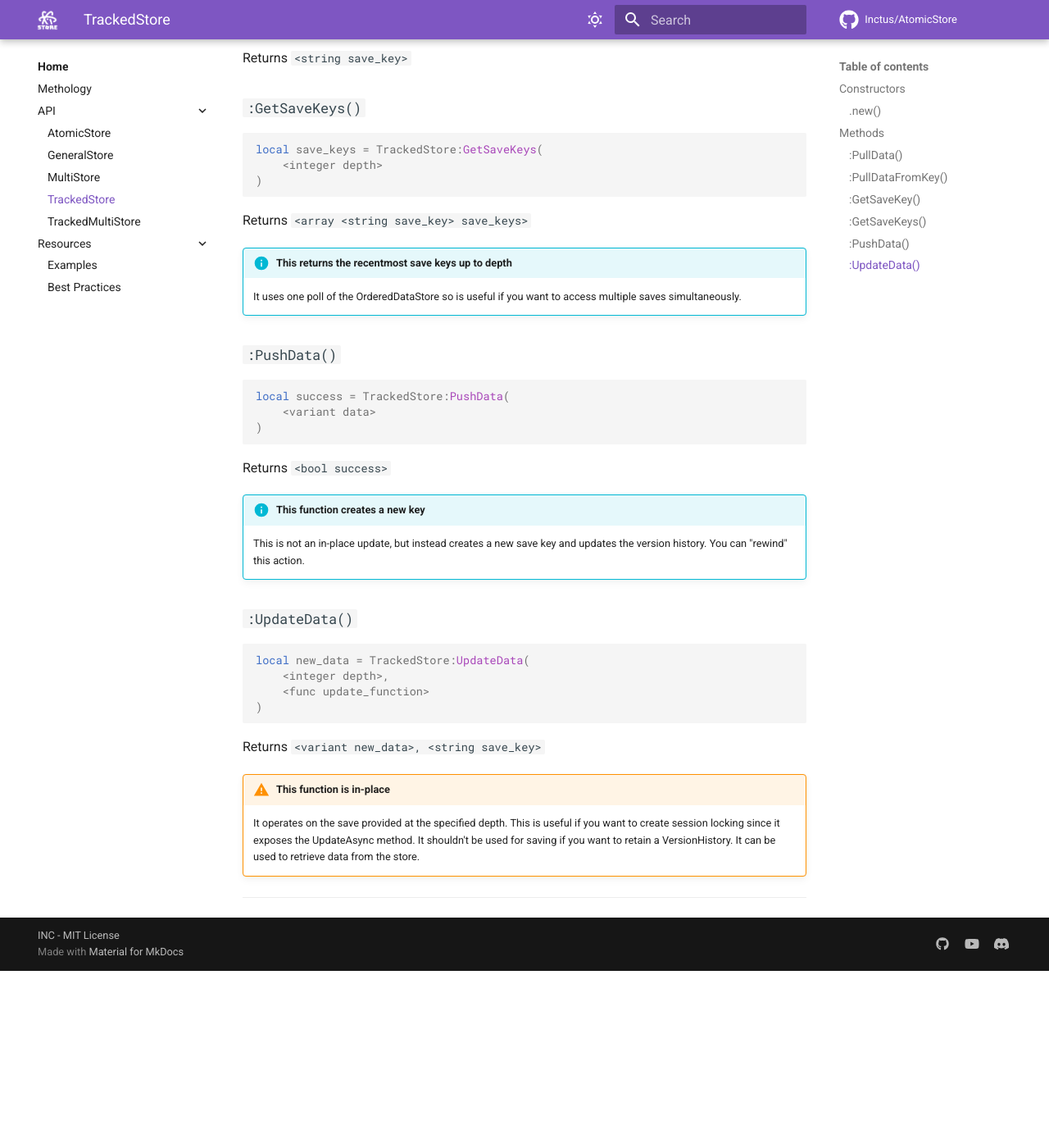
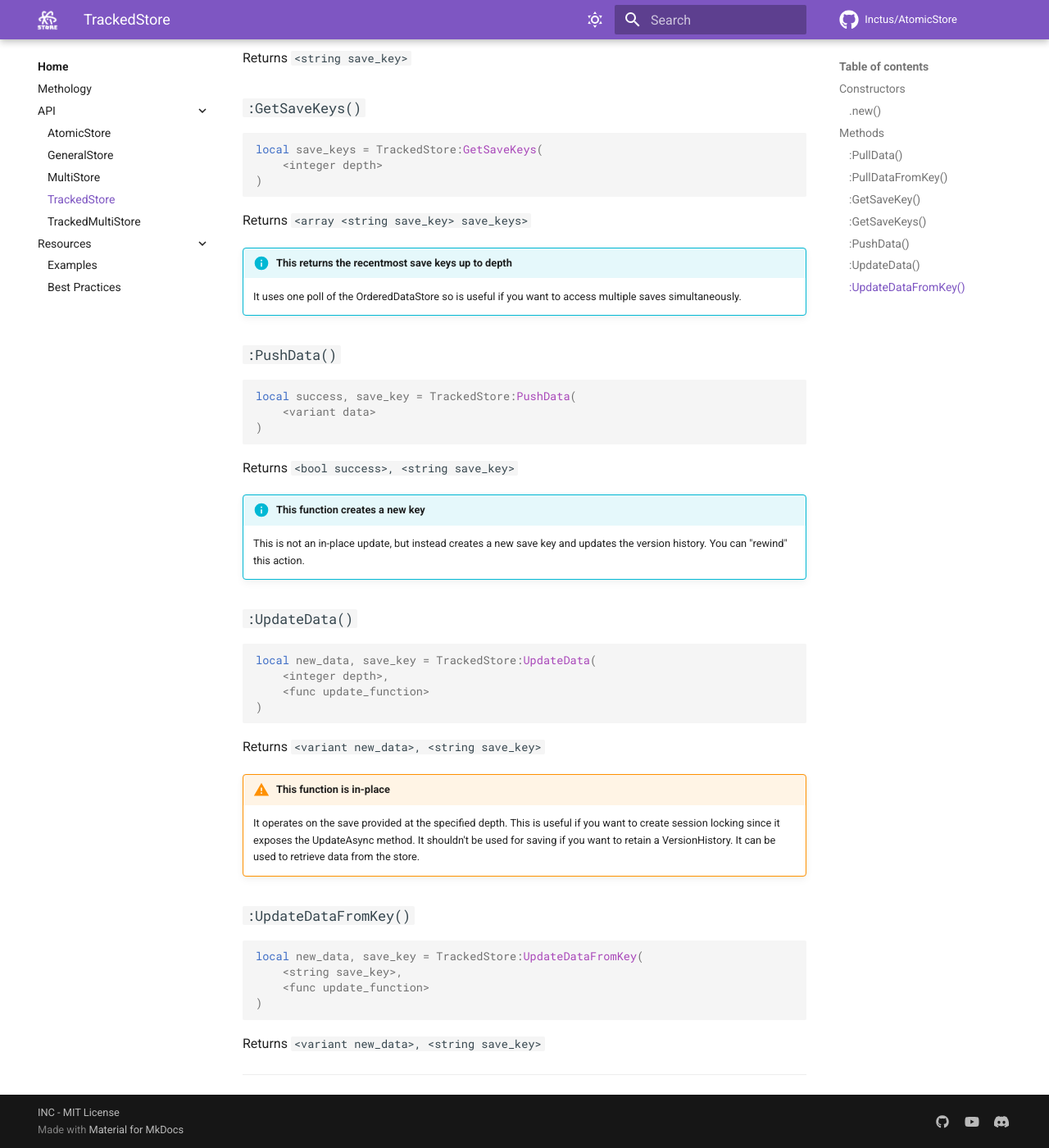
Before and after one commit to Inctus/AtomicStore, an MkDocs documentation site: the page built from docs/API/TrackedStore.md, in a window 1280 px wide and 1400 px high, scrolled down 1431 px. Shown: the whole window at 82% size. Built offline with MkDocs 1.6.1 and Material for MkDocs 9.7.7, drawn with Linux system fonts in a browser that asks for light colours; comment, search, counter and statistics services are not loaded; before the commit the page ends 2615 px from its top, so only the background shows below that.

Commit message:
Added more returns
TrackedStores return save_keys for all actions now.

````diff
--- a/docs/API/TrackedStore.md
+++ b/docs/API/TrackedStore.md
@@ -22,7 +22,7 @@ Returns `<instance TrackedStore>`
 ### `:PullData()`
 
 ```lua
-local data = TrackedStore:PullData(
+local data, save_key = TrackedStore:PullData(
 	<integer depth>
 )
 ```
@@ -34,7 +34,7 @@ Returns `<variant data>, <string save_key>`
 ### `:PullDataFromKey()`
 
 ```lua
-local data = TrackedStore:PullDataFromKey(
+local data, save_key = TrackedStore:PullDataFromKey(
 	<string save_key>
 )
 ```
@@ -66,11 +66,11 @@ Returns `<array <string save_key> save_keys>`
 ### `:PushData()`
 
 ```lua
-local success = TrackedStore:PushData(
+local success, save_key = TrackedStore:PushData(
 	<variant data>
 )
 ```
-Returns `<bool success>`
+Returns `<bool success>, <string save_key>`
 
 !!! Info "This function creates a new key"
 	This is not an in-place update, but instead creates a new save key and updates the version history. You can "rewind" this action.
@@ -78,7 +78,7 @@ Returns `<bool success>`
 ### `:UpdateData()`
 
 ```lua
-local new_data = TrackedStore:UpdateData(
+local new_data, save_key = TrackedStore:UpdateData(
 	<integer depth>,
 	<func update_function>
 )
@@ -88,4 +88,14 @@ Returns `<variant new_data>, <string save_key>`
 !!! Warning "This function is in-place"
 	It operates on the save provided at the specified depth. This is useful if you want to create session locking since it exposes the UpdateAsync method. It shouldn't be used for saving if you want to retain a VersionHistory. It can be used to retrieve data from the store.
 
+### `:UpdateDataFromKey()`
+```lua
+local new_data, save_key = TrackedStore:UpdateDataFromKey(
+	<string save_key>,
+	<func update_function>
+)
+```
+Returns `<variant new_data>, <string save_key>`
+
+
 ------------
````
Also changed, not shown: docs/API/TrackedMultiStore.md (+14 -4 lines), docs/Resources/BestPractices.md (added), 2 other files.
